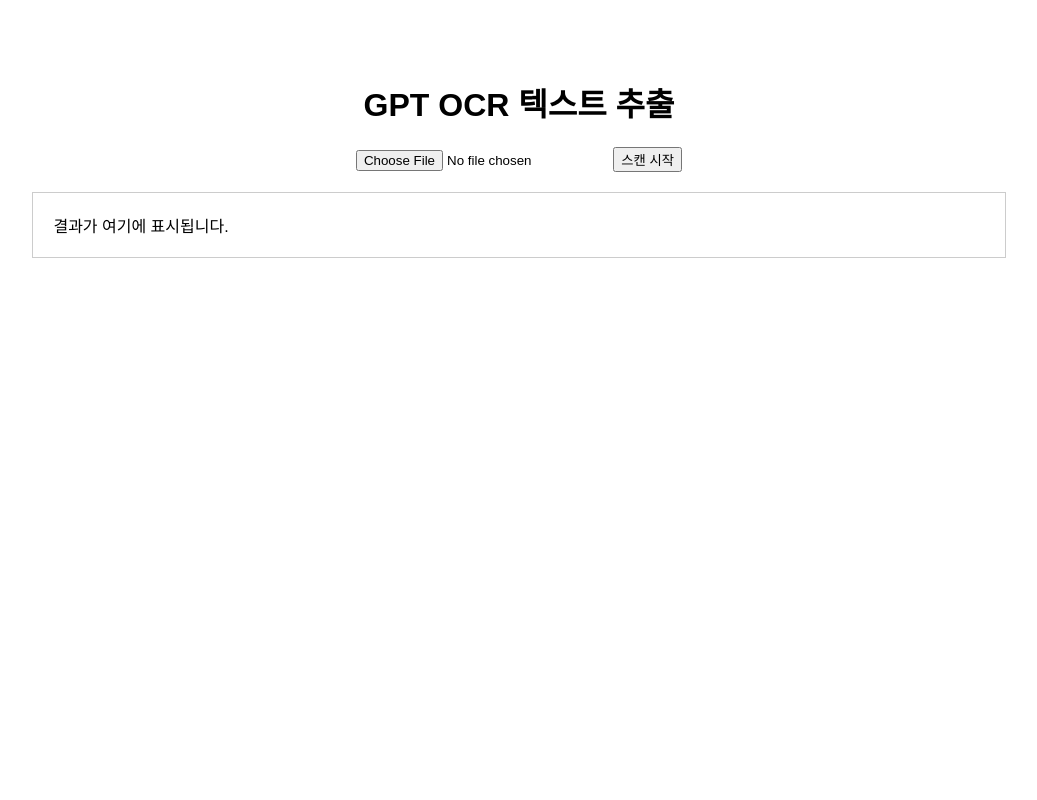
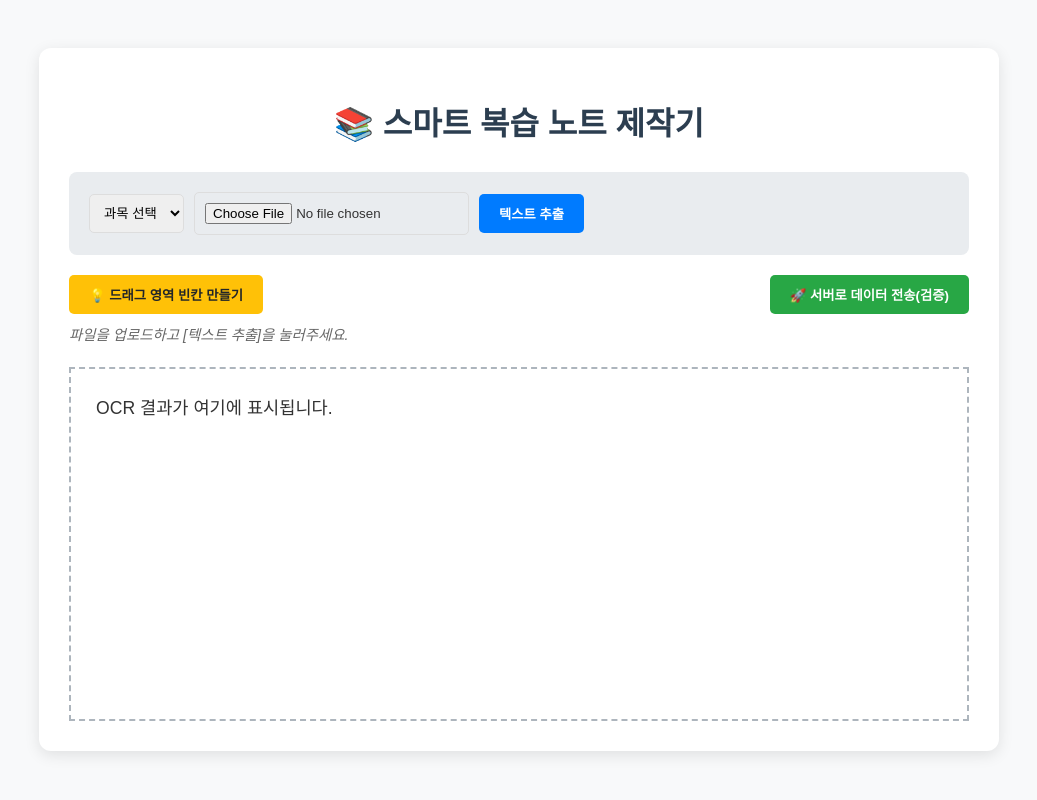
Before and after one commit to Batman-sasac/python, a Flask app: template templates/index.html in a window 1280 px wide. Shown: the whole page, without its empty margins (121-1158 px from the left). Run offline with Flask 3, Linux system fonts and the light colour scheme; the template is opened without the code that fills it, so the values that code supplies are empty.

Commit message:
빈칸 생성 및 백엔드 로그 확인

```diff
--- a/templates/index.html
+++ b/templates/index.html
@@ -3,43 +3,144 @@
 
 <head>
     <meta charset="UTF-8">
-    <title>GPT OCR 학습 시작</title>
+    <meta name="viewport" content="width=device-width, initial-scale=1.0">
+    <title>스마트 복습 노트 제작기</title>
     <style>
         body {
-            font-family: sans-serif;
+            font-family: 'Pretendard', sans-serif;
+            padding: 40px;
+            line-height: 1.6;
+            background-color: #f8f9fa;
+            color: #333;
+        }
+
+        .container {
+            max-width: 900px;
+            margin: 0 auto;
+            background: white;
+            padding: 30px;
+            border-radius: 12px;
+            box-shadow: 0 4px 15px rgba(0, 0, 0, 0.1);
+        }
+
+        h1 {
             text-align: center;
-            padding: 50px;
+            color: #2c3e50;
+        }
+
+        .setup-section {
+            background: #e9ecef;
+            padding: 20px;
+            border-radius: 8px;
+            margin-bottom: 20px;
+            display: flex;
+            gap: 10px;
+            align-items: center;
+        }
+
+        select,
+        input[type="text"],
+        input[type="file"] {
+            padding: 10px;
+            border-radius: 5px;
+            border: 1px solid #ddd;
+        }
+
+        .btn {
+            cursor: pointer;
+            border: none;
+            padding: 10px 20px;
+            border-radius: 5px;
+            font-weight: bold;
+            transition: 0.3s;
+        }
+
+        .btn-ocr {
+            background-color: #007bff;
+            color: white;
+        }
+
+        .btn-blank {
+            background-color: #ffc107;
+            color: #212529;
+        }
+
+        .btn-save {
+            background-color: #28a745;
+            color: white;
+            float: right;
+        }
+
+        .btn:hover {
+            opacity: 0.8;
         }
 
         #result {
             margin-top: 20px;
+            min-height: 300px;
+            border: 2px dashed #adb5bd;
+            padding: 25px;
+            background: #fff;
             white-space: pre-wrap;
-            text-align: left;
-            display: inline-block;
-            border: 1px solid #ccc;
-            padding: 20px;
-            width: 80%;
+            word-break: break-all;
+            font-size: 1.1rem;
         }
 
-        .loading {
-            color: blue;
+        #status {
+            margin-top: 10px;
+            font-size: 0.9rem;
+            color: #666;
+            font-style: italic;
+        }
+
+        /* 빈칸 스타일 */
+        .blank-span {
+            border-bottom: 2px solid #000;
+            background-color: #fff9db;
+            padding: 0 8px;
+            margin: 0 2px;
+            font-weight: bold;
+            color: #d9480f;
         }
     </style>
 </head>
 
 <body>
-    <h1>GPT OCR 텍스트 추출</h1>
-    <input type="file" id="fileInput" accept="image/*,application/pdf">
-    <button onclick="startOCR()">스캔 시작</button>
 
-    <div id="status"></div>
-    <div id="result">결과가 여기에 표시됩니다.</div>
+    <div class="container">
+        <h1>📚 스마트 복습 노트 제작기</h1>
+
+        <div class="setup-section">
+            <select id="subjectSelect">
+                <option value="">과목 선택</option>
+                <option value="국어">국어</option>
+                <option value="영어">영어</option>
+                <option value="수학">수학</option>
+                <option value="사회">사회</option>
+                <option value="과학">과학</option>
+            </select>
+            <input type="file" id="fileInput" accept="image/*,application/pdf">
+            <button class="btn btn-ocr" onclick="startOCR()">텍스트 추출</button>
+        </div>
+
+        <div style="margin-bottom: 10px;">
+            <button class="btn btn-blank" onclick="makeBlank()">💡 드래그 영역 빈칸 만들기</button>
+            <button class="btn btn-save" onclick="verifyData()">🚀 서버로 데이터 전송(검증)</button>
+        </div>
+
+        <div id="status">파일을 업로드하고 [텍스트 추출]을 눌러주세요.</div>
+        <div id="result" contenteditable="false">OCR 결과가 여기에 표시됩니다.</div>
+    </div>
 
     <script>
+        let originalText = ""; // 원본 보존용
+        let answerList = [];   // 정답 단어들을 담을 배열
+
+        // 1. OCR 실행 함수
         async function startOCR() {
             const fileInput = document.getElementById('fileInput');
+            const status = document.getElementById('status');
             const resultDiv = document.getElementById('result');
-            const statusDiv = document.getElementById('status');
 
             if (!fileInput.files[0]) {
                 alert("파일을 선택해주세요!");
@@ -49,11 +150,9 @@
             const formData = new FormData();
             formData.append("file", fileInput.files[0]);
 
-            statusDiv.innerText = "분석 중... 잠시만 기다려주세요.";
-            resultDiv.innerText = "";
+            status.innerText = "⏳ GPT가 이미지를 분석 중입니다... 잠시만 기다려주세요.";
 
             try {
-                // FastAPI 서버의 /ocr 엔드포인트 호출
                 const response = await fetch("http://127.0.0.1:8000/ocr", {
                     method: "POST",
                     body: formData
@@ -61,16 +160,83 @@
                 const data = await response.json();
 
                 if (data.status === "success") {
+                    originalText = data.text; // 원본 데이터 저장
+                    answerList = []; // 배열 초기화
                     resultDiv.innerText = data.text;
-                    statusDiv.innerText = "분석 완료!";
+                    status.innerText = "✅ 분석 완료! 중요 단어를 드래그한 뒤 [빈칸 만들기]를 누르세요.";
                 } else {
-                    resultDiv.innerText = "에러: " + data.message;
+                    status.innerText = "❌ 오류: " + data.message;
                 }
             } catch (error) {
-                resultDiv.innerText = "서버 연결 실패: " + error;
+                status.innerText = "❌ 서버 연결 실패";
+                console.error(error);
+            }
+        }
+
+        // 2. 드래그 후 빈칸 생성 및 배열 추가
+        function makeBlank() {
+            const selection = window.getSelection();
+            const selectedText = selection.toString().trim();
+
+            if (selectedText) {
+                // 배열에 정답 단어 추가
+                answerList.push(selectedText);
+
+                const range = selection.getRangeAt(0);
+                const span = document.createElement("span");
+
+                // 시각적으로 빈칸임을 알 수 있게 스타일 적용
+                span.className = "blank-span";
+                span.innerText = `(${answerList.length})`; // 몇 번째 빈칸인지 표시
+
+                range.deleteContents();
+                range.insertNode(span);
+
+                // 드래그 해제
+                selection.removeAllRanges();
+
+                console.log("현재까지 추출된 정답 리스트:", answerList);
+            } else {
+                alert("빈칸으로 만들 단어를 마우스로 드래그하세요!");
+            }
+        }
+
+        // 3. 서버로 전송하여 데이터 확인 (최종 검증)
+        async function verifyData() {
+            const subject = document.getElementById('subjectSelect').value || "미지정 과목";
+            const resultDiv = document.getElementById('result');
+            const quizText = resultDiv.innerText;
+
+            if (answerList.length === 0) {
+                alert("빈칸을 하나 이상 만들어주세요!");
+                return;
+            }
+
+            const payload = {
+                subject_name: subject,
+                original: originalText,
+                quiz: quizText,
+                answers: answerList
+            };
+
+            console.log("서버로 보낼 최종 데이터:", payload);
+
+            try {
+                const response = await fetch("http://127.0.0.1:8000/save-test", {
+                    method: "POST",
+                    headers: { "Content-Type": "application/json" },
+                    body: JSON.stringify(payload)
+                });
+
+                const result = await response.json();
+                alert("성공: " + result.message + "\n\n파이썬 터미널 로그를 확인해 보세요!");
+            } catch (error) {
+                alert("서버 전송 중 오류 발생");
+                console.error(error);
             }
         }
     </script>
+
 </body>
 
 </html>
```
Also changed, not shown: main.py (+28 -0 lines).
